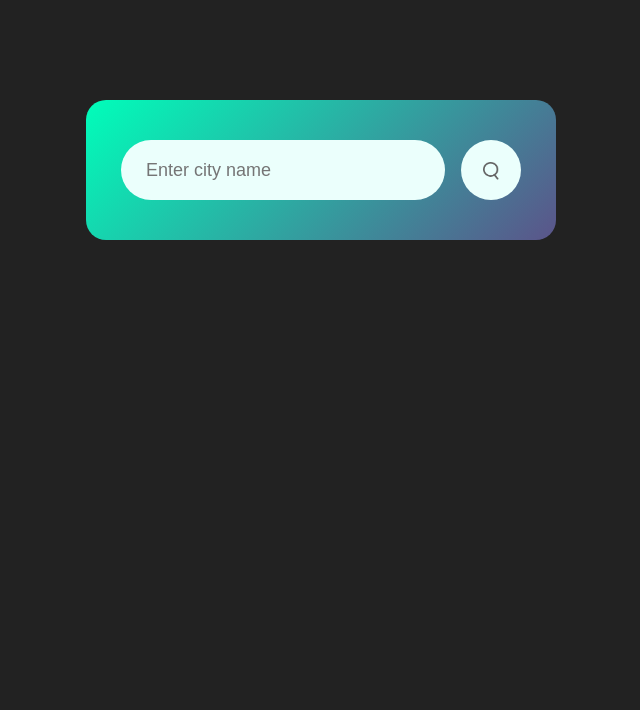
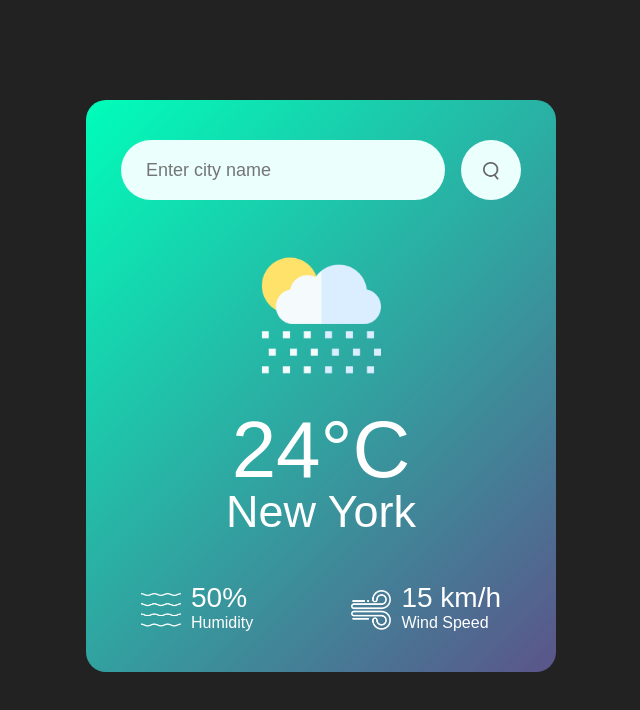
Before and after one commit to favas0786/Weather-app, a plain HTML site: page index.html in a window 1280 px wide. Shown: the whole page, without its empty margins (319-959 px from the left). Drawn offline with Linux system fonts and the light colour scheme.

Commit message:
UI Completed

```diff
--- a/index.html
+++ b/index.html
@@ -12,6 +12,28 @@
             <input type="text" placeholder="Enter city name" spellcheck="false">
             <button><img src="images/search.png" alt=""></button>
         </div>
+        <div class="weather">
+            <img src="images/rain.png" alt="" class="weather-icon">
+            <h1 class="temp">24°C</h1>
+            <h2 class="city">New York</h2>
+            <div class="details">
+                <div class="col">
+                    <img src="images/humidity.png" alt="">
+                    <div>
+                        <p class="humidity">50%</p>
+                        <p>Humidity</p>
+                    </div>
+                </div>
+                <div class="col">
+                    <img src="images/wind.png" alt="">
+                    <div>
+                        <p class="wind">15 km/h</p>
+                        <p>Wind Speed</p>
+                    </div>
+                </div>
+
+            </div>
+        </div>
     </div>
 
 </body>
--- a/style.css
+++ b/style.css
@@ -54,3 +54,43 @@ body {
     width: 16px;
     padding-top: 5px;
 }
+
+.weather-icon {
+    width: 170px;
+    margin-top: 30px;
+}
+
+.weather h1 {
+    font-size: 80px;
+    font-weight: 500;
+}
+
+.weather h2 {
+    font-size: 45px;
+    font-weight: 400;
+    margin-top: -10px;
+}
+
+.details {
+    display: flex;
+    align-items: center;
+    justify-content: space-between;
+    padding: 0 20px;
+    margin-top: 50px;
+}
+
+.col {
+    display: flex;
+    align-items: center;
+    text-align: left;
+}
+
+.col img {
+    width: 40px;
+    margin-right: 10px;
+}
+
+.humidity,.wind {
+    font-size: 28px;
+    margin-top: -6px;
+}
```
